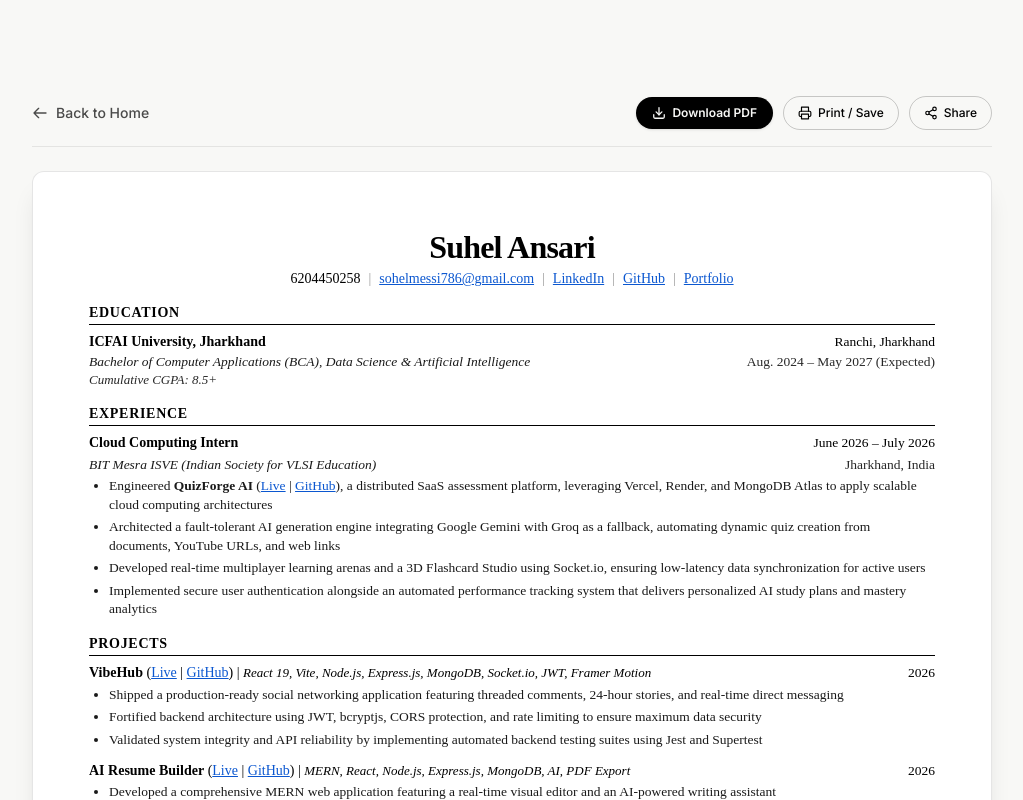
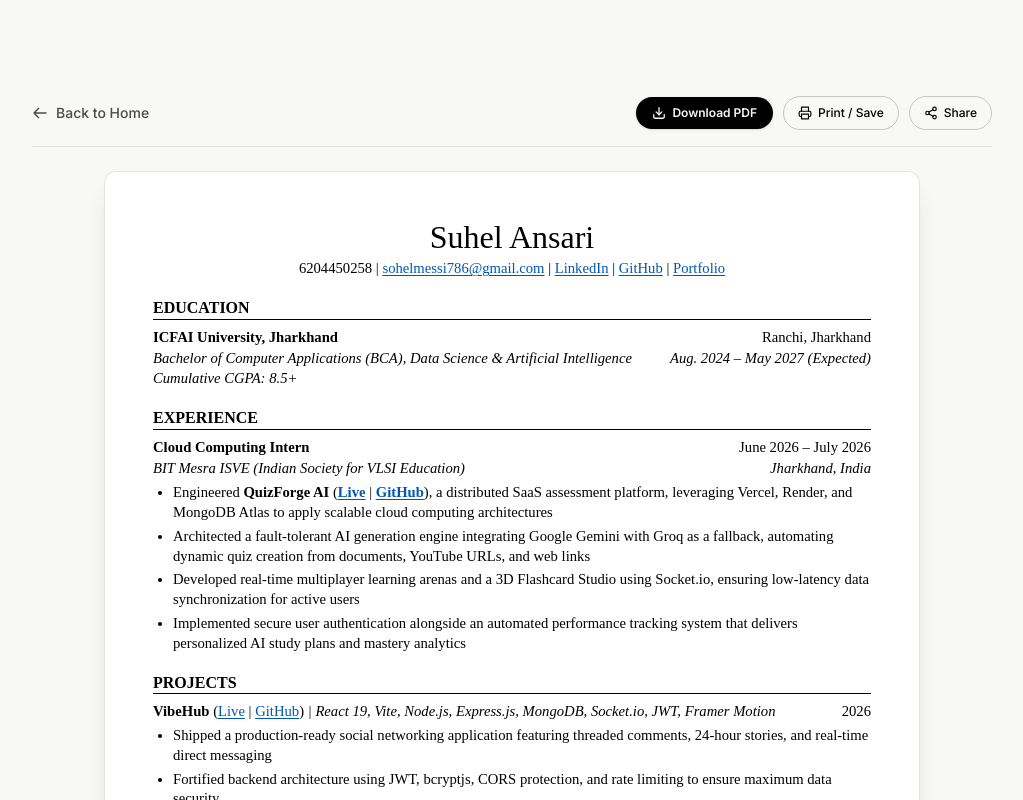
Before and after one commit to AmirCodes-786/suhel-portfolio, a React (Vite) app: page /resume in a window 1280 px wide. Shown: the whole page, without its empty margins (128-1151 px from the left). Built offline with nearby package versions, Linux system fonts and the light colour scheme.

Commit message:
fix(resume): match exact actual resume template and fix mobile print top gap and skills clipping

```diff
--- a/src/pages/Resume.jsx
+++ b/src/pages/Resume.jsx
@@ -56,7 +56,7 @@ export default function Resume() {
 
     return (
         <PageTransition>
-            <div className="w-full max-w-5xl mx-auto px-4 sm:px-6 md:px-8 flex flex-col h-full pt-20 sm:pt-24 pb-20 overflow-y-auto scrollbar-thin">
+            <div className="resume-page-wrapper w-full max-w-5xl mx-auto px-4 sm:px-6 md:px-8 flex flex-col h-full pt-20 sm:pt-24 pb-20 overflow-y-auto scrollbar-thin print:p-0 print:m-0 print:h-auto print:overflow-visible print:max-w-none">
                 {/* Action Bar (hidden on print) */}
                 <div className="no-print flex flex-col sm:flex-row sm:items-center justify-between gap-4 mb-6 pb-4 border-b border-dark/[0.08]">
                     <Link
@@ -149,79 +149,50 @@ export default function Resume() {
                 {/* ========================================================================= */}
                 <div
                     id="resume-document"
-                    className="w-full bg-white text-black p-6 sm:p-10 md:p-14 rounded-xl shadow-xl border border-black/10 transition-all font-serif selection:bg-blue-100 selection:text-black print:p-0 print:m-0 print:border-none print:shadow-none print:rounded-none"
-                    style={{
-                        fontFamily: "'Times New Roman', Times, 'Computer Modern', Georgia, serif",
-                        lineHeight: 1.28,
-                    }}
+                    className="w-full max-w-[8.5in] mx-auto bg-white text-black p-6 sm:p-10 md:p-12 rounded-xl shadow-xl border border-black/10 font-serif selection:bg-blue-100 selection:text-black"
                 >
-                    {/* Header */}
-                    <div className="text-center mb-4">
-                        <h1 className="text-2xl sm:text-3xl md:text-[32px] font-bold tracking-tight text-black mb-1">
-                            Suhel Ansari
-                        </h1>
-                        <div className="text-[13px] sm:text-[14px] text-black/85 flex flex-wrap items-center justify-center gap-x-2 gap-y-1">
-                            <a href="tel:6204450258" className="hover:underline text-black">6204450258</a>
-                            <span className="text-black/40">|</span>
-                            <a href={`mailto:${siteConfig.email}`} className="text-[#0b57d0] underline hover:text-[#083c91]">
-                                {siteConfig.email}
-                            </a>
-                            <span className="text-black/40">|</span>
-                            <a href={siteConfig.linkedin} target="_blank" rel="noopener noreferrer" className="text-[#0b57d0] underline hover:text-[#083c91]">
-                                LinkedIn
-                            </a>
-                            <span className="text-black/40">|</span>
-                            <a href={siteConfig.github} target="_blank" rel="noopener noreferrer" className="text-[#0b57d0] underline hover:text-[#083c91]">
-                                GitHub
-                            </a>
-                            <span className="text-black/40">|</span>
-                            <a href="https://suhel-portfolio.vercel.app" target="_blank" rel="noopener noreferrer" className="text-[#0b57d0] underline hover:text-[#083c91]">
-                                Portfolio
-                            </a>
-                        </div>
+                    {/* HEADER */}
+                    <h1 className="resume-name">Suhel Ansari</h1>
+                    <div className="resume-contact-info">
+                        <a href="tel:6204450258" style={{ color: "#000", textDecoration: "none" }}>6204450258</a>
+                        {" | "}
+                        <a href={`mailto:${siteConfig.email}`}>{siteConfig.email}</a>
+                        {" | "}
+                        <a href={siteConfig.linkedin} target="_blank" rel="noopener noreferrer">LinkedIn</a>
+                        {" | "}
+                        <a href={siteConfig.github} target="_blank" rel="noopener noreferrer">GitHub</a>
+                        {" | "}
+                        <a href="https://suhel-developer-portfolio.vercel.app" target="_blank" rel="noopener noreferrer">Portfolio</a>
                     </div>
 
                     {/* EDUCATION */}
-                    <div className="mb-4">
-                        <h2 className="text-[13px] sm:text-[14px] font-bold tracking-wider uppercase border-b-[1.5px] border-black pb-0.5 mb-2">
-                            EDUCATION
-                        </h2>
-                        <div className="space-y-0.5">
-                            <div className="flex flex-col sm:flex-row sm:items-baseline justify-between text-[13.5px] sm:text-[14px]">
-                                <span className="font-bold text-black">ICFAI University, Jharkhand</span>
-                                <span className="text-[13px] sm:text-[13.5px] text-black">Ranchi, Jharkhand</span>
+                    <h2 className="resume-section-title">Education</h2>
+                    <div className="resume-entry">
+                        <div className="resume-flex-row resume-entry-header">
+                            <span className="bold-text">ICFAI University, Jharkhand</span>
+                            <span>Ranchi, Jharkhand</span>
                         </div>
-                            <div className="flex flex-col sm:flex-row sm:items-baseline justify-between text-[13px] sm:text-[13.5px]">
-                                <span className="italic text-black/90">Bachelor of Computer Applications (BCA), Data Science &amp; Artificial Intelligence</span>
-                                <span className="text-black/85">Aug. 2024 – May 2027 (Expected)</span>
+                        <div className="resume-flex-row italic-text">
+                            <span style={{ paddingRight: "15px" }}>Bachelor of Computer Applications (BCA), Data Science &amp; Artificial Intelligence</span>
+                            <span style={{ whiteSpace: "nowrap" }}>Aug. 2024 &ndash; May 2027 (Expected)</span>
                         </div>
-                            <div className="text-[13px] italic text-black/85">
-                                Cumulative CGPA: 8.5+
-                            </div>
-                        </div>
+                        <div className="italic-text">Cumulative CGPA: 8.5+</div>
                     </div>
 
                     {/* EXPERIENCE */}
-                    <div className="mb-4">
-                        <h2 className="text-[13px] sm:text-[14px] font-bold tracking-wider uppercase border-b-[1.5px] border-black pb-0.5 mb-2">
-                            EXPERIENCE
-                        </h2>
-                        <div className="space-y-1">
-                            <div className="flex flex-col sm:flex-row sm:items-baseline justify-between text-[13.5px] sm:text-[14px]">
-                                <span className="font-bold text-black">Cloud Computing Intern</span>
-                                <span className="text-[13px] sm:text-[13.5px] text-black">June 2026 – July 2026</span>
+                    <h2 className="resume-section-title">Experience</h2>
+                    <div className="resume-entry">
+                        <div className="resume-flex-row resume-entry-header">
+                            <span className="bold-text">Cloud Computing Intern</span>
+                            <span>June 2026 &ndash; July 2026</span>
                         </div>
-                            <div className="flex flex-col sm:flex-row sm:items-baseline justify-between text-[13px] sm:text-[13.5px]">
-                                <span className="italic text-black/90">BIT Mesra ISVE (Indian Society for VLSI Education)</span>
-                                <span className="text-black/85">Jharkhand, India</span>
+                        <div className="resume-flex-row italic-text">
+                            <span>BIT Mesra ISVE (Indian Society for VLSI Education)</span>
+                            <span>Jharkhand, India</span>
                         </div>
-                            <ul className="list-disc ml-5 space-y-1 mt-1 text-[13px] sm:text-[13.5px] text-black/90 leading-snug">
+                        <ul className="resume-bullets">
                             <li>
-                                    Engineered <strong>QuizForge AI</strong> (
-                                    <a href="https://suhel-ai-quiz.vercel.app" target="_blank" rel="noopener noreferrer" className="text-[#0b57d0] underline">Live</a>
-                                    {" | "}
-                                    <a href="https://github.com/AmirCodes-786/suhel-ai-quiz" target="_blank" rel="noopener noreferrer" className="text-[#0b57d0] underline">GitHub</a>
-                                    ), a distributed SaaS assessment platform, leveraging Vercel, Render, and MongoDB Atlas to apply scalable cloud computing architectures
+                                Engineered <strong>QuizForge AI</strong> (<a href="https://suhel-ai-quiz.vercel.app" target="_blank" rel="noopener noreferrer"><strong>Live</strong></a> | <a href="https://github.com/AmirCodes-786/suhel-ai-quiz" target="_blank" rel="noopener noreferrer"><strong>GitHub</strong></a>), a distributed SaaS assessment platform, leveraging Vercel, Render, and MongoDB Atlas to apply scalable cloud computing architectures
                             </li>
                             <li>
                                 Architected a fault-tolerant AI generation engine integrating Google Gemini with Groq as a fallback, automating dynamic quiz creation from documents, YouTube URLs, and web links
@@ -234,108 +205,178 @@ export default function Resume() {
                             </li>
                         </ul>
                     </div>
-                    </div>
 
                     {/* PROJECTS */}
-                    <div className="mb-4">
-                        <h2 className="text-[13px] sm:text-[14px] font-bold tracking-wider uppercase border-b-[1.5px] border-black pb-0.5 mb-2">
-                            PROJECTS
-                        </h2>
+                    <h2 className="resume-section-title">Projects</h2>
 
-                        {/* Project 1: VibeHub */}
-                        <div className="mb-3">
-                            <div className="flex flex-col sm:flex-row sm:items-baseline justify-between text-[13.5px] sm:text-[14px]">
-                                <div>
-                                    <span className="font-bold text-black">VibeHub</span> (
-                                    <a href="https://vibehub-app.vercel.app" target="_blank" rel="noopener noreferrer" className="text-[#0b57d0] underline">Live</a>
-                                    {" | "}
-                                    <a href="https://github.com/AmirCodes-786" target="_blank" rel="noopener noreferrer" className="text-[#0b57d0] underline">GitHub</a>
-                                    ) | <span className="italic text-[13px] font-normal">React 19, Vite, Node.js, Express.js, MongoDB, Socket.io, JWT, Framer Motion</span>
+                    <div className="resume-entry">
+                        <div className="resume-flex-row resume-entry-header">
+                            <span className="bold-text">
+                                VibeHub <span style={{ fontWeight: "normal" }}>(<a href="https://vibehub-app.vercel.app" target="_blank" rel="noopener noreferrer">Live</a> | <a href="https://github.com/AmirCodes-786/suhel-social-media" target="_blank" rel="noopener noreferrer">GitHub</a>)</span> <span style={{ fontWeight: "normal", fontStyle: "italic" }}>| React 19, Vite, Node.js, Express.js, MongoDB, Socket.io, JWT, Framer Motion</span>
+                            </span>
+                            <span>2026</span>
                         </div>
-                                <span className="text-[13px] sm:text-[13.5px] text-black">2026</span>
-                            </div>
-                            <ul className="list-disc ml-5 space-y-1 mt-1 text-[13px] sm:text-[13.5px] text-black/90 leading-snug">
-                                <li>
-                                    Shipped a production-ready social networking application featuring threaded comments, 24-hour stories, and real-time direct messaging
-                                </li>
-                                <li>
-                                    Fortified backend architecture using JWT, bcryptjs, CORS protection, and rate limiting to ensure maximum data security
-                                </li>
-                                <li>
-                                    Validated system integrity and API reliability by implementing automated backend testing suites using Jest and Supertest
-                                </li>
+                        <ul className="resume-bullets">
+                            <li>Shipped a production-ready social networking application featuring threaded comments, 24-hour stories, and real-time direct messaging</li>
+                            <li>Fortified backend architecture using JWT, bcryptjs, CORS protection, and rate limiting to ensure maximum data security</li>
+                            <li>Validated system integrity and API reliability by implementing automated backend testing suites using Jest and Supertest</li>
                         </ul>
                     </div>
 
-                        {/* Project 2: AI Resume Builder */}
-                        <div>
-                            <div className="flex flex-col sm:flex-row sm:items-baseline justify-between text-[13.5px] sm:text-[14px]">
-                                <div>
-                                    <span className="font-bold text-black">AI Resume Builder</span> (
-                                    <a href="https://suhel-resume-builder.vercel.app" target="_blank" rel="noopener noreferrer" className="text-[#0b57d0] underline">Live</a>
-                                    {" | "}
-                                    <a href="https://github.com/AmirCodes-786" target="_blank" rel="noopener noreferrer" className="text-[#0b57d0] underline">GitHub</a>
-                                    ) | <span className="italic text-[13px] font-normal">MERN, React, Node.js, Express.js, MongoDB, AI, PDF Export</span>
+                    <div className="resume-entry">
+                        <div className="resume-flex-row resume-entry-header">
+                            <span className="bold-text">
+                                AI Resume Builder <span style={{ fontWeight: "normal" }}>(<a href="https://suhel-resume-builder.vercel.app" target="_blank" rel="noopener noreferrer">Live</a> | <a href="https://github.com/AmirCodes-786/suhel-ai-resume-builder" target="_blank" rel="noopener noreferrer">GitHub</a>)</span> <span style={{ fontWeight: "normal", fontStyle: "italic" }}>| MERN, React, Node.js, Express.js, MongoDB, AI, PDF Export</span>
+                            </span>
+                            <span>2026</span>
                         </div>
-                                <span className="text-[13px] sm:text-[13.5px] text-black">2026</span>
-                            </div>
-                            <ul className="list-disc ml-5 space-y-1 mt-1 text-[13px] sm:text-[13.5px] text-black/90 leading-snug">
-                                <li>
-                                    Developed a comprehensive MERN web application featuring a real-time visual editor and an AI-powered writing assistant
-                                </li>
-                                <li>
-                                    Integrated high-fidelity PDF rendering and export capabilities to instantly generate professional, shareable documents
-                                </li>
+                        <ul className="resume-bullets">
+                            <li>Developed a comprehensive MERN web application featuring a real-time visual editor and an AI-powered writing assistant</li>
+                            <li>Integrated high-fidelity PDF rendering and export capabilities to instantly generate professional, shareable documents</li>
                         </ul>
-                        </div>
                     </div>
 
                     {/* TECHNICAL SKILLS */}
-                    <div>
-                        <h2 className="text-[13px] sm:text-[14px] font-bold tracking-wider uppercase border-b-[1.5px] border-black pb-0.5 mb-2">
-                            TECHNICAL SKILLS
-                        </h2>
-                        <div className="space-y-1 text-[13px] sm:text-[13.5px] leading-snug text-black/90">
-                            <div>
-                                <strong className="text-black">Languages:</strong> JavaScript, Java, SQL, HTML, CSS
-                            </div>
-                            <div>
-                                <strong className="text-black">Frameworks:</strong> React, Node.js, Express.js, Vite, Tailwind CSS, Framer Motion, GSAP, Socket.io
-                            </div>
-                            <div>
-                                <strong className="text-black">Developer Tools:</strong> Git, GitHub, VS Code, Vercel, Render, MongoDB Atlas
-                            </div>
-                            <div>
-                                <strong className="text-black">Libraries:</strong> Mongoose, Axios, Recharts, React Router DOM, Lucide React, Three.js, PDF.js
-                            </div>
-                            <div>
-                                <strong className="text-black">AI / APIs:</strong> Google Gemini, Groq, Puter.js, OpenRouter, Pixazo AI, Pollinations.ai, Wandbox API
-                            </div>
-                        </div>
+                    <h2 className="resume-section-title">Technical Skills</h2>
+                    <div className="resume-entry" style={{ marginBottom: 0 }}>
+                        <div className="skills-row"><span className="bold-text">Languages:</span> JavaScript, Java, SQL, HTML, CSS</div>
+                        <div className="skills-row"><span className="bold-text">Frameworks:</span> React, Node.js, Express.js, Vite, Tailwind CSS, Framer Motion, GSAP, Socket.io</div>
+                        <div className="skills-row"><span className="bold-text">Developer Tools:</span> Git, GitHub, VS Code, Vercel, Render, MongoDB Atlas</div>
+                        <div className="skills-row"><span className="bold-text">Libraries:</span> Mongoose, Axios, Recharts, React Router DOM, Lucide React, Three.js, PDF.js</div>
+                        <div className="skills-row"><span className="bold-text">AI / APIs:</span> Google Gemini, Groq, Puter.js, OpenRouter, Pixazo AI, Pollinations.ai, Wandbox API</div>
                     </div>
                 </div>
 
                 {/* Print Stylesheet */}
                 <style>{`
+                    #resume-document {
+                        font-family: 'Times New Roman', Times, serif;
+                        font-size: 11pt;
+                        line-height: 1.35;
+                        color: #000;
+                    }
+                    #resume-document a {
+                        color: #0056b3;
+                        text-decoration: underline;
+                        text-underline-offset: 2px;
+                    }
+                    #resume-document a:hover {
+                        color: #003d82;
+                    }
+                    #resume-document h1.resume-name {
+                        font-size: 24pt;
+                        text-align: center;
+                        font-weight: normal;
+                        margin-bottom: 4px;
+                        line-height: 1.1;
+                    }
+                    #resume-document .resume-contact-info {
+                        text-align: center;
+                        font-size: 11pt;
+                        margin-bottom: 12px;
+                    }
+                    #resume-document h2.resume-section-title {
+                        font-size: 12pt;
+                        text-transform: uppercase;
+                        border-bottom: 1px solid #000;
+                        margin-top: 18px;
+                        margin-bottom: 8px;
+                        font-weight: bold;
+                    }
+                    #resume-document .resume-flex-row {
+                        display: flex;
+                        justify-content: space-between;
+                        align-items: baseline;
+                    }
+                    #resume-document .bold-text {
+                        font-weight: bold;
+                    }
+                    #resume-document .italic-text {
+                        font-style: italic;
+                    }
+                    #resume-document .resume-entry {
+                        margin-bottom: 16px;
+                    }
+                    #resume-document .resume-entry-header {
+                        margin-bottom: 2px;
+                    }
+                    #resume-document ul.resume-bullets {
+                        list-style-type: disc;
+                        padding-left: 20px;
+                        margin-top: 4px;
+                        margin-bottom: 4px;
+                    }
+                    #resume-document ul.resume-bullets li {
+                        margin-bottom: 4px;
+                        line-height: 1.35;
+                    }
+                    #resume-document .skills-row {
+                        margin-bottom: 4px;
+                        line-height: 1.35;
+                    }
+
                     @media print {
-                        body {
-                            background: white !important;
-                            color: black !important;
+                        @page {
+                            size: letter;
+                            margin: 0.5in;
                         }
+
+                        html, body {
+                            height: auto !important;
+                            min-height: auto !important;
+                            max-height: none !important;
+                            overflow: visible !important;
+                            background: #fff !important;
+                            color: #000 !important;
+                            margin: 0 !important;
+                            padding: 0 !important;
+                            width: 100% !important;
+                            -webkit-print-color-adjust: exact !important;
+                            print-color-adjust: exact !important;
+                        }
+
+                        /* Suppress outer site wrappers that cause top empty space and height clipping on mobile! */
+                        #root, main, .page-section, .resume-page-wrapper {
+                            height: auto !important;
+                            min-height: 0 !important;
+                            max-height: none !important;
+                            overflow: visible !important;
+                            display: block !important;
+                            margin: 0 !important;
+                            padding: 0 !important;
+                            width: 100% !important;
+                            max-width: 100% !important;
+                            transform: none !important;
+                            position: static !important;
+                        }
+
                         .no-print, nav, header, footer, #theme-toggle, [role="navigation"] {
                             display: none !important;
                         }
+
                         #resume-document {
                             box-shadow: none !important;
                             border: none !important;
                             padding: 0 !important;
-                            margin: 0 !important;
+                            margin: 0 auto !important;
                             width: 100% !important;
-                            max-width: 100% !important;
+                            max-width: 8.5in !important;
+                            display: block !important;
+                            background: #fff !important;
+                            color: #000 !important;
+                            font-family: 'Times New Roman', Times, serif !important;
+                            font-size: 11pt !important;
+                            line-height: 1.35 !important;
                         }
-                        @page {
-                            size: letter;
-                            margin: 0.45in 0.55in;
+
+                        /* Guarantee horizontal row layout in print, NEVER flex-col on mobile */
+                        #resume-document .resume-flex-row,
+                        #resume-document .resume-entry-header {
+                            display: flex !important;
+                            flex-direction: row !important;
+                            justify-content: space-between !important;
+                            align-items: baseline !important;
+                            flex-wrap: nowrap !important;
                         }
                     }
                 `}</style>
```
Also changed, not shown: 2 other files (tests, documents, lock files or other folders). Lines whose indentation alone changed are shown as unchanged.
